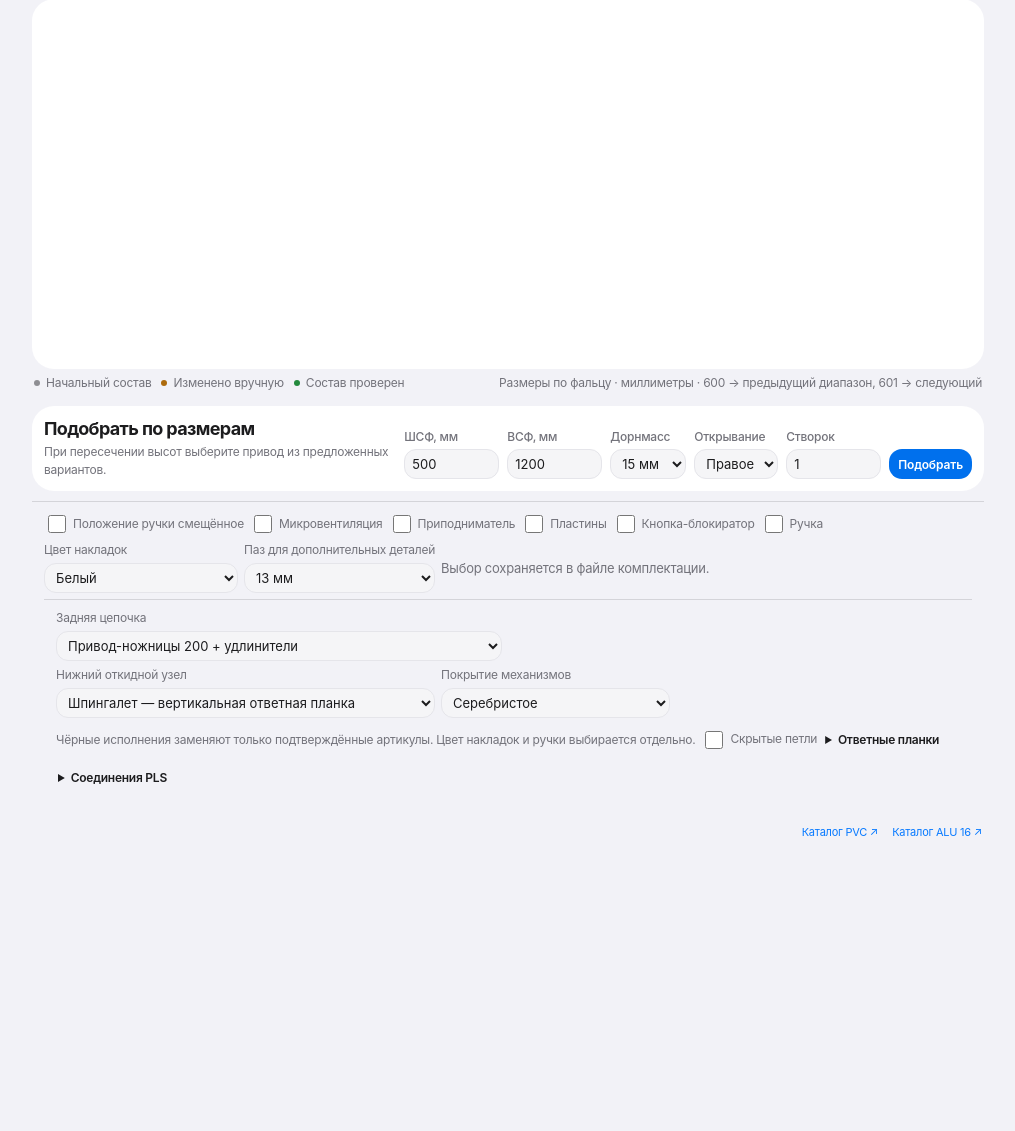
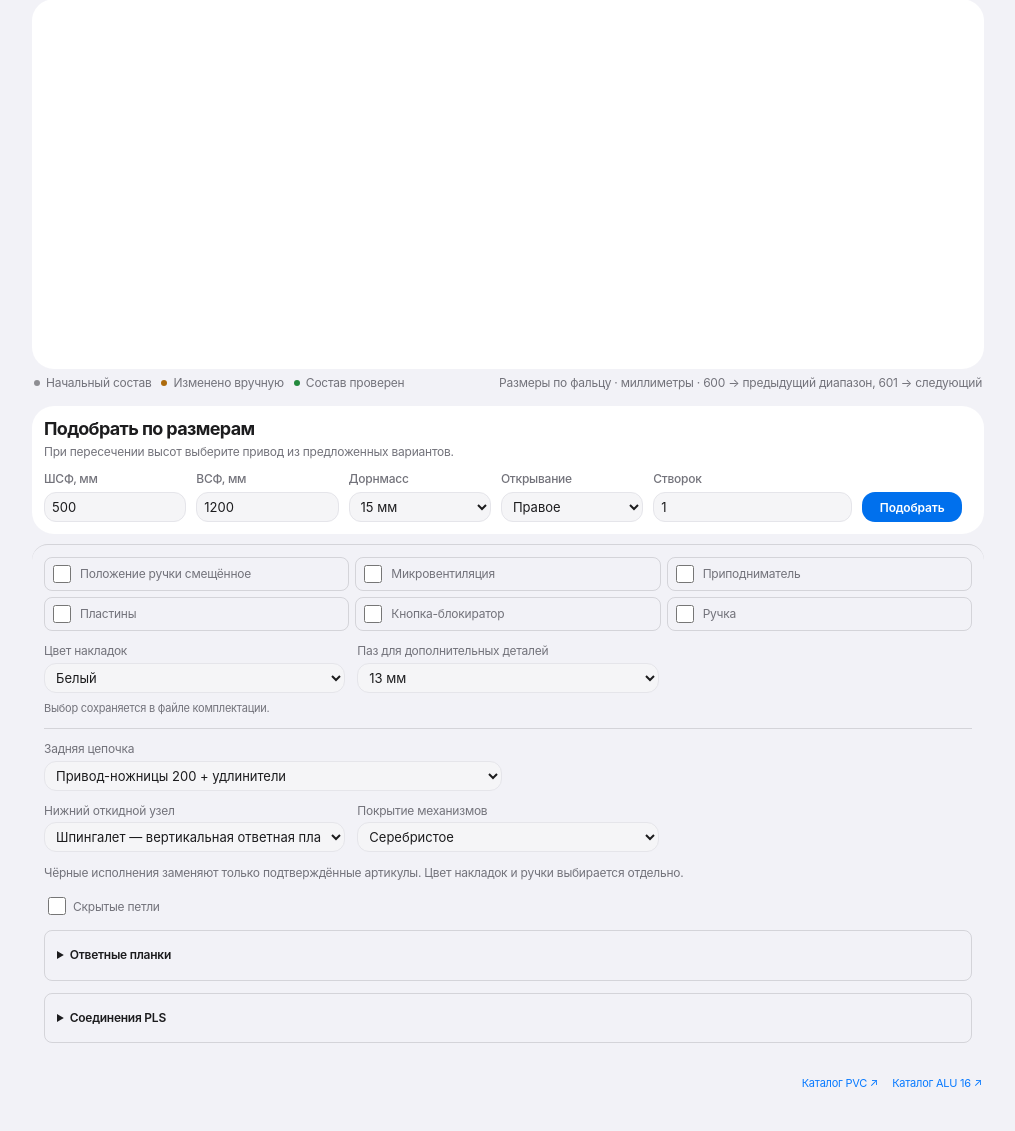
Before and after one commit to DreamerView/furnitura-calculator, a PHP site: page /configurator.html in a window 1280 px wide. Shown: the part 239-1370 px from the top of the page, without its empty margins (260-1275 px from the left). Before the commit the page ends 1075 px from the top, so only its background shows below. Run offline with PHP 8.4, Linux system fonts and the light colour scheme.

Commit message:
2026.10.10.31: align constructor dimensions and option groups

```diff
--- a/assets/css/compact-tables.css
+++ b/assets/css/compact-tables.css
@@ -103,3 +103,29 @@ html:root body.workdesk-configurator .bom input{min-height:24px!important;height
 html:root body.workdesk-configurator .bom .icon{min-height:24px!important;height:24px!important;padding:1px 5px!important}
 html:root body.workdesk-configurator #bomRows .bom-section>th{padding:4px 6px!important}
 html:root body.workdesk-configurator .bom small{font-size:10px!important;line-height:1.1!important;margin-top:1px!important}
+
+/* Shared layout for every constructor kit: aligned dimensions, toggles and nodes. */
+html:root body.workdesk-configurator .calculation{display:grid!important;grid-template-columns:repeat(4,minmax(90px,1fr)) minmax(160px,1.4fr) minmax(70px,.7fr) auto;align-items:start!important;gap:10px!important}
+html:root body.workdesk-configurator .calculation>div{grid-column:1/-1}
+html:root body.workdesk-configurator .calculation label{min-width:0}
+html:root body.workdesk-configurator .calculation input,html:root body.workdesk-configurator .calculation select{width:100%!important;min-width:0;max-width:100%}
+html:root body.workdesk-configurator .calculation #calculate{align-self:end}
+html:root body.workdesk-configurator .constructor-options{display:block!important;padding:12px!important;border-radius:16px;background:var(--modal-bg,#fff);margin:10px 0!important}
+html:root body.workdesk-configurator .constructor-toggles{display:grid;grid-template-columns:repeat(3,minmax(0,1fr));gap:6px;margin-bottom:12px}
+html:root body.workdesk-configurator .constructor-toggles .checkbox{display:flex;align-items:center;white-space:normal;min-height:34px;padding:6px 8px;border:1px solid var(--separator,#d9dce3);border-radius:8px;line-height:1.3}
+html:root body.workdesk-configurator .constructor-toggles .checkbox:has(input:checked){background:rgba(0,122,255,.08);border-color:rgba(0,122,255,.35)}
+html:root body.workdesk-configurator .constructor-toggles input{flex:none;margin:0 5px 0 0}
+html:root body.workdesk-configurator .constructor-fields,html:root body.workdesk-configurator .constructor-technology{display:grid!important;grid-template-columns:repeat(3,minmax(0,1fr));gap:12px!important;align-items:start!important}
+html:root body.workdesk-configurator .constructor-fields label,html:root body.workdesk-configurator .constructor-technology label{min-width:0;white-space:normal;line-height:1.3}
+html:root body.workdesk-configurator .constructor-fields select,html:root body.workdesk-configurator .constructor-technology select,html:root body.workdesk-configurator .constructor-technology input:not([type=checkbox]){width:100%!important;min-width:0!important;max-width:100%;box-sizing:border-box}
+html:root body.workdesk-configurator .constructor-note{display:block;color:var(--secondary);font-size:11px;margin:8px 0}
+html:root body.workdesk-configurator .constructor-technology{margin-top:12px;padding:12px 0 0!important;border-top:1px solid var(--separator,#d9dce3)}
+html:root body.workdesk-configurator .constructor-technology>p,html:root body.workdesk-configurator .constructor-technology>details,html:root body.workdesk-configurator .constructor-technology>[data-tech=chainWrap],html:root body.workdesk-configurator .constructor-technology>[data-tech=hiddenDetails],html:root body.workdesk-configurator .constructor-technology>[data-tech=handlePanel]{grid-column:1/-1}
+html:root body.workdesk-configurator .constructor-technology>[data-tech=rearClampWrap]{display:grid;gap:8px}
+html:root body.workdesk-configurator .constructor-technology>[data-tech=hiddenDetails]{display:grid;grid-template-columns:repeat(2,minmax(0,1fr));gap:12px}
+html:root body.workdesk-configurator .constructor-technology details{padding:8px 10px;border:1px solid var(--separator,#d9dce3);border-radius:8px}
+html:root body.workdesk-configurator .constructor-technology summary{cursor:pointer;font:inherit;font-weight:600}
+html:root body.workdesk-configurator .constructor-technology p{margin:0;font-size:11px;line-height:1.4}
+html:root body.workdesk-configurator .constructor-options [hidden]{display:none!important}
+@media(max-width:1100px){html:root body.workdesk-configurator .calculation{grid-template-columns:repeat(3,minmax(0,1fr))}html:root body.workdesk-configurator .constructor-fields,html:root body.workdesk-configurator .constructor-technology,html:root body.workdesk-configurator .constructor-toggles{grid-template-columns:repeat(2,minmax(0,1fr))}}
+@media(max-width:640px){html:root body.workdesk-configurator .calculation{grid-template-columns:repeat(2,minmax(0,1fr))}html:root body.workdesk-configurator .constructor-fields,html:root body.workdesk-configurator .constructor-technology,html:root body.workdesk-configurator .constructor-toggles{grid-template-columns:1fr}}
--- a/assets/js/calculation-technology.js
+++ b/assets/js/calculation-technology.js
@@ -10,6 +10,12 @@ function create({container,getContext,onChange,isConstructor=false,preferences=f
  box.insertAdjacentHTML('afterbegin','<div data-tech="chainWrap" class="option-wide"><label>Задняя цепочка<select data-tech="chain"><option value="short">Привод-ножницы 200 + удлинители</option><option value="long">Привод-ножницы 400/600/800 + удлинители</option></select></label><div data-tech="chainDetails" hidden><label>Цапфы со стороны петель<select data-tech="rearCam"><option value="same">Как в основной системе</option><option value="mushroom">Грибовидные + взломостойкие планки</option></select></label><p class="hint">Автоподбор заменяет задний и нижний узлы только в новом расчёте. Ручные удлинители без привязки к стороне требуют проверки.</p><details><summary>Подобранная цепочка</summary><div data-tech="chainPreview" class="hint"></div></details></div></div>');
  box.insertAdjacentHTML('afterbegin','<div data-tech="rearClampWrap" class="option-wide" hidden><label>Дополнительные прижимы со стороны петель<select data-tech="rearClamp"><option value="none">Без дополнительных прижимов</option><option value="exposed">Накладной PN</option><option value="fanlight">Поворотно-фрамужная FPR</option><option value="regular">Скрытый PS для обычных петель</option><option value="concealed">PS1 для скрытых петель</option></select></label><label>Количество прижимов на створку<input data-tech="rearClampQty" type="number" min="1" max="20" step="1" value="2"></label></div><label data-tech="doorBoltWrap" hidden><input type="checkbox" data-tech="doorBolt" checked>Дверной привод с ригелем</label><label data-tech="specialWrap" hidden>Специальное исполнение<select data-tech="specialMode"><option value="none">Обычное</option><option value="motor">Скрытый электропривод</option><option value="mgn">Для пользователей МГН</option></select></label><p class="hint" data-tech="specialHint" hidden>Полный состав специального исполнения требует проверки в конструкторе.</p>');
  box.insertAdjacentHTML('afterbegin','<label data-tech="tiltFirstBlockerWrap" class="useful-option" hidden><input type="checkbox" data-tech="tiltFirstBlocker" checked>Блокиратор Tilt First (BTF / XBTF)</label>');
+ if(isConstructor){
+  container.classList.add('constructor-options');
+  const toggles=document.createElement('div'),fields=document.createElement('div');toggles.className='constructor-toggles';fields.className='constructor-fields';
+  const children=Array.from(container.children);for(const child of children){if(child.matches('label.checkbox'))toggles.append(child);else if(child.matches('label, .handle-color-wrap'))fields.append(child);else child.classList.add('constructor-note');}
+  container.prepend(toggles,fields);box.classList.add('constructor-technology');
+ }
  container.append(box);const el=n=>box.querySelector('[data-tech="'+n+'"]');
  const roleLabels={perimeter:'Периметральная планка',security:'Взломостойкая периметральная планка',tiltSecurity:'Взломостойкий откидной зацеп',tiltFirst:'Зацеп Tilt First',microvent:'Зацеп микровентиляции',step:'Зацеп пошагового проветривания',lifterPlastic:'Зацеп приподнимателя — капрон',lifterZinc:'Зацеп приподнимателя — цинк',tiltBolt:'Ответная планка шпингалета',hiddenClamp:'Зацеп скрытого прижима'};
  const strikes=document.createElement('details');strikes.className='option-wide';strikes.innerHTML='<summary>Ответные планки</summary><label data-strike-profile-wrap>Профиль ответных планок<select data-strike-profile></select></label><label>Окончание артикула<select data-strike-suffix><option>40</option><option>35</option><option>45</option><option>50</option></select></label><p class="hint">Пустое поле — автоматический подбор. Для ручной замены укажите артикул из базы; совместимость проверьте отдельно.</p>';
--- a/configurator.html
+++ b/configurator.html
@@ -20,9 +20,9 @@
 .kit-tabs .variant{flex:0 0 245px;width:245px;max-width:245px;min-width:0;overflow:hidden;text-overflow:ellipsis;white-space:nowrap;padding:11px 8px}
 .copy-tab{flex:0 0 auto}
 @media(max-width:950px){.kit-tabs .variant{flex-basis:210px;width:210px;max-width:210px;padding:10px 7px}}
-</style><link rel="stylesheet" href="assets/css/icons.css?v=2026.10.10.30">
-<link rel="stylesheet" href="assets/css/themes.css?v=2026.10.10.30"><script src="assets/js/hardware-colors.js?v=2026.10.10.30"></script><script src="assets/js/catalog-schemes.js?v=2026.10.10.30"></script><script src="assets/js/cam-selector.js?v=2026.10.10.30"></script><link rel="stylesheet" href="assets/css/cam-selector.css?v=2026.10.10.30"><script src="assets/js/calculation-technology.js?v=2026.10.10.30"></script>
-<style>.pack-norm{display:block;font-size:10px;color:var(--muted);white-space:nowrap}.bom td:nth-child(n+3),.bom th:nth-child(n+3),.bom input[type=number]{text-align:center}</style><link rel="stylesheet" href="assets/css/kit-tree.css?v=2026.10.10.30"><script src="assets/js/kit-tree.js?v=2026.10.10.30"></script></head>
+</style><link rel="stylesheet" href="assets/css/icons.css?v=2026.10.10.31">
+<link rel="stylesheet" href="assets/css/themes.css?v=2026.10.10.31"><script src="assets/js/hardware-colors.js?v=2026.10.10.31"></script><script src="assets/js/catalog-schemes.js?v=2026.10.10.31"></script><script src="assets/js/cam-selector.js?v=2026.10.10.31"></script><link rel="stylesheet" href="assets/css/cam-selector.css?v=2026.10.10.31"><script src="assets/js/calculation-technology.js?v=2026.10.10.31"></script>
+<style>.pack-norm{display:block;font-size:10px;color:var(--muted);white-space:nowrap}.bom td:nth-child(n+3),.bom th:nth-child(n+3),.bom input[type=number]{text-align:center}</style><link rel="stylesheet" href="assets/css/kit-tree.css?v=2026.10.10.31"><script src="assets/js/kit-tree.js?v=2026.10.10.31"></script></head>
 <body class="workdesk-configurator">
 <header><div class="brand"><span class="brandmark">F</span><div><b>FUTURUSS</b><small>Комплектации фурнитуры</small></div></div><div class="toolbar"><button id="returnManagement" type="button">↩ Вернуться в управление</button><button id="load">Открыть комплектации</button><button id="export">Скачать резервную копию</button><button id="saveNow" class="primary" type="button">Сохранить сейчас</button><button id="prices">База артикулов</button><button id="articlePhotosButton">Фото товаров</button></div><span id="saved" class="saved" role="status">Загружаем каталог с сервера…</span></header>
 <nav class="families" id="familyTabs" aria-label="Раздел фурнитуры"><button type="button" class="family active" data-family="pvc">FUTURUSS для ПВХ окон</button><button type="button" class="family" data-family="aluminum">FUTURUSS для ALU</button></nav>
@@ -1061,14 +1061,14 @@ startConfigurator();
 
 
 
-<script src="assets/js/idb-store.js?v=2026.10.10.30"></script>
-<script src="assets/js/media-ui.js?v=2026.10.10.30"></script>
-<script src="assets/js/destructive-confirm.js?v=2026.10.10.30"></script>
-<link rel="stylesheet" href="assets/css/compact-tables.css?v=2026.10.10.30">
-<script src="assets/js/modal-pointer-guard.js?v=2026.10.10.30"></script>
+<script src="assets/js/idb-store.js?v=2026.10.10.31"></script>
+<script src="assets/js/media-ui.js?v=2026.10.10.31"></script>
+<script src="assets/js/destructive-confirm.js?v=2026.10.10.31"></script>
+<link rel="stylesheet" href="assets/css/compact-tables.css?v=2026.10.10.31">
+<script src="assets/js/modal-pointer-guard.js?v=2026.10.10.31"></script>
 
-<script src="assets/js/modal-layout.js?v=2026.10.10.30"></script>
-<link rel="stylesheet" href="assets/css/modal-layout.css?v=2026.10.10.30">
-<link rel="stylesheet" href="assets/css/hardware-colors.css?v=2026.10.10.30">
-<link rel="stylesheet" href="assets/css/chain-options.css?v=2026.10.10.30">
+<script src="assets/js/modal-layout.js?v=2026.10.10.31"></script>
+<link rel="stylesheet" href="assets/css/modal-layout.css?v=2026.10.10.31">
+<link rel="stylesheet" href="assets/css/hardware-colors.css?v=2026.10.10.31">
+<link rel="stylesheet" href="assets/css/chain-options.css?v=2026.10.10.31">
 </body></html>
```
Also changed, not shown: Agents.md (+1 -1 lines), Changes-2026.10.10.txt (+8 -0 lines), Commit.md (+1 -1 lines), Documentation.md (+8 -0 lines), Versions.md (+8 -0 lines), index.php (+27 -27 lines), Readme.md, assets/js/bootstrap.js, 1 other file.
